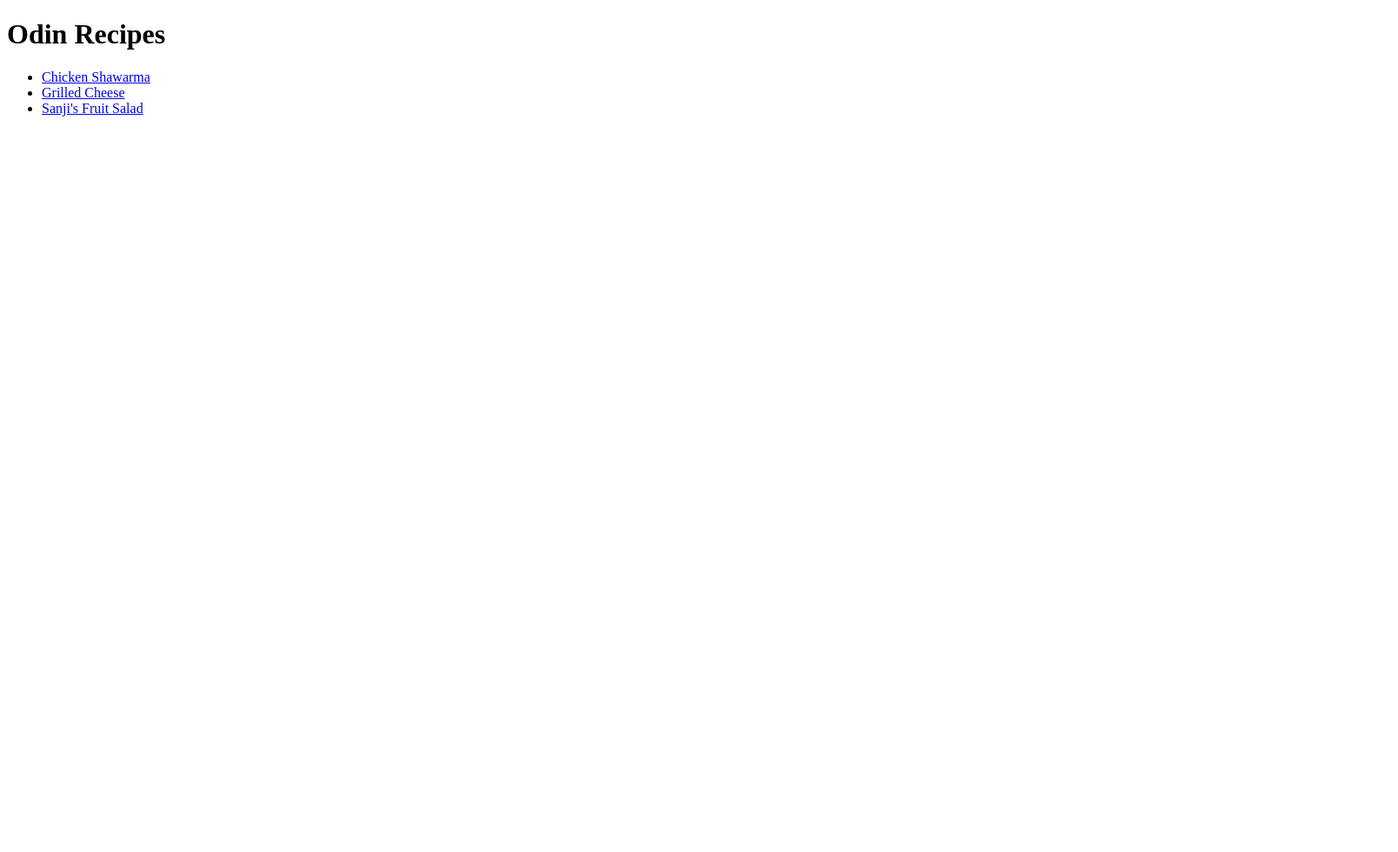
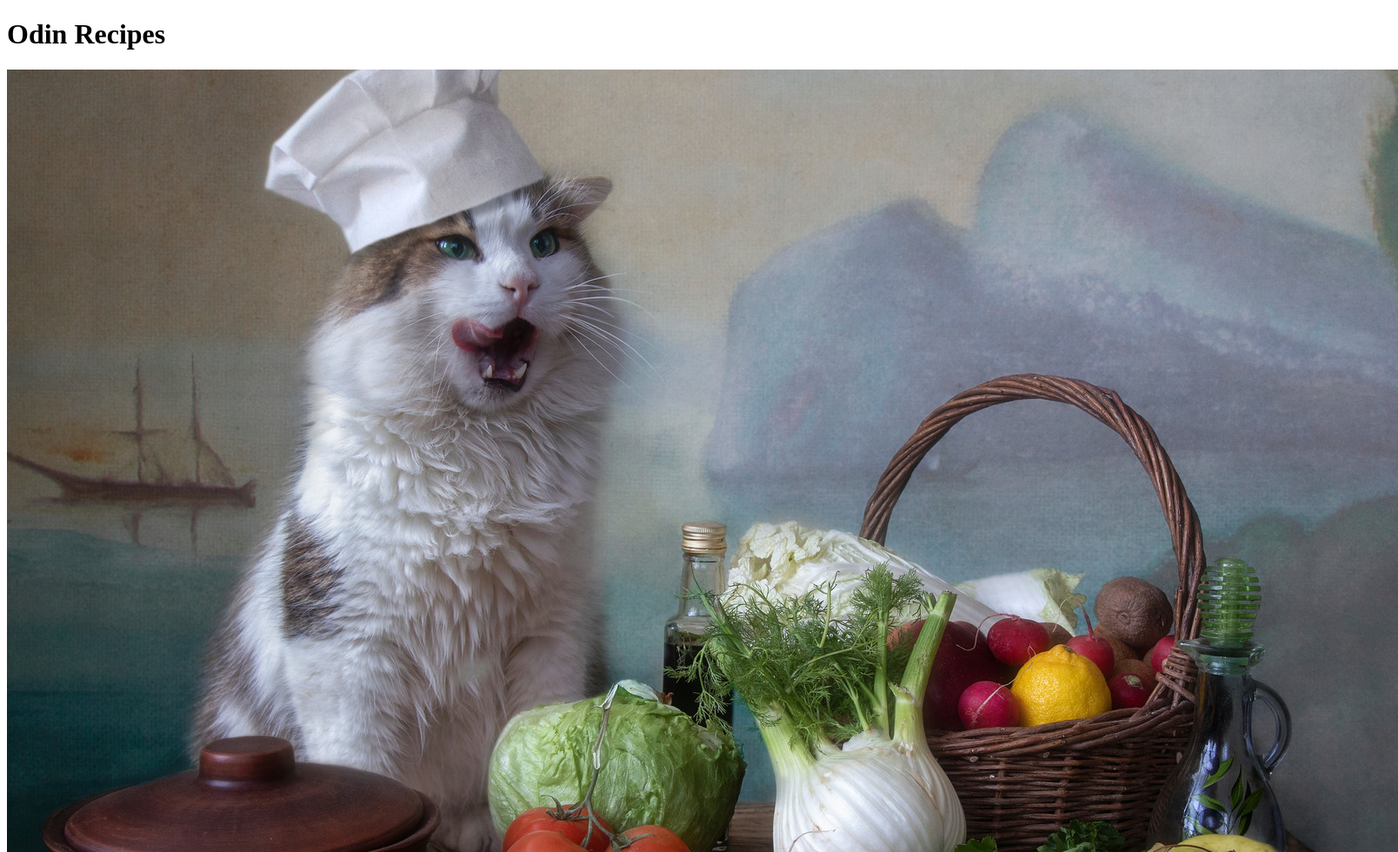
Before and after one commit to matteocommisso/odin-recipes, a plain HTML site: page index.html in a window 1280 px wide. Shown: the top 980 px of the page at 87% size, 1608 px wide, since content can reach past the window. Before the commit the page ends 800 px from the top, so only its background shows below. Drawn offline with Linux system fonts and the light colour scheme.

```diff
--- a/index.html
+++ b/index.html
@@ -10,6 +10,7 @@
 
 <body>
     <h1>Odin Recipes</h1>
+    <img src="./images/catchef.jpg" alt="Me cooking">
     <ul>
         <li><a href="recipes/chicken-shawarma-recipe.html">Chicken Shawarma</a></li>
         <li><a href="recipes/grilled-cheese-recipe.html">Grilled Cheese</a></li>
```
Also changed, not shown: images/catchef.jpg (added), 1 other file.
